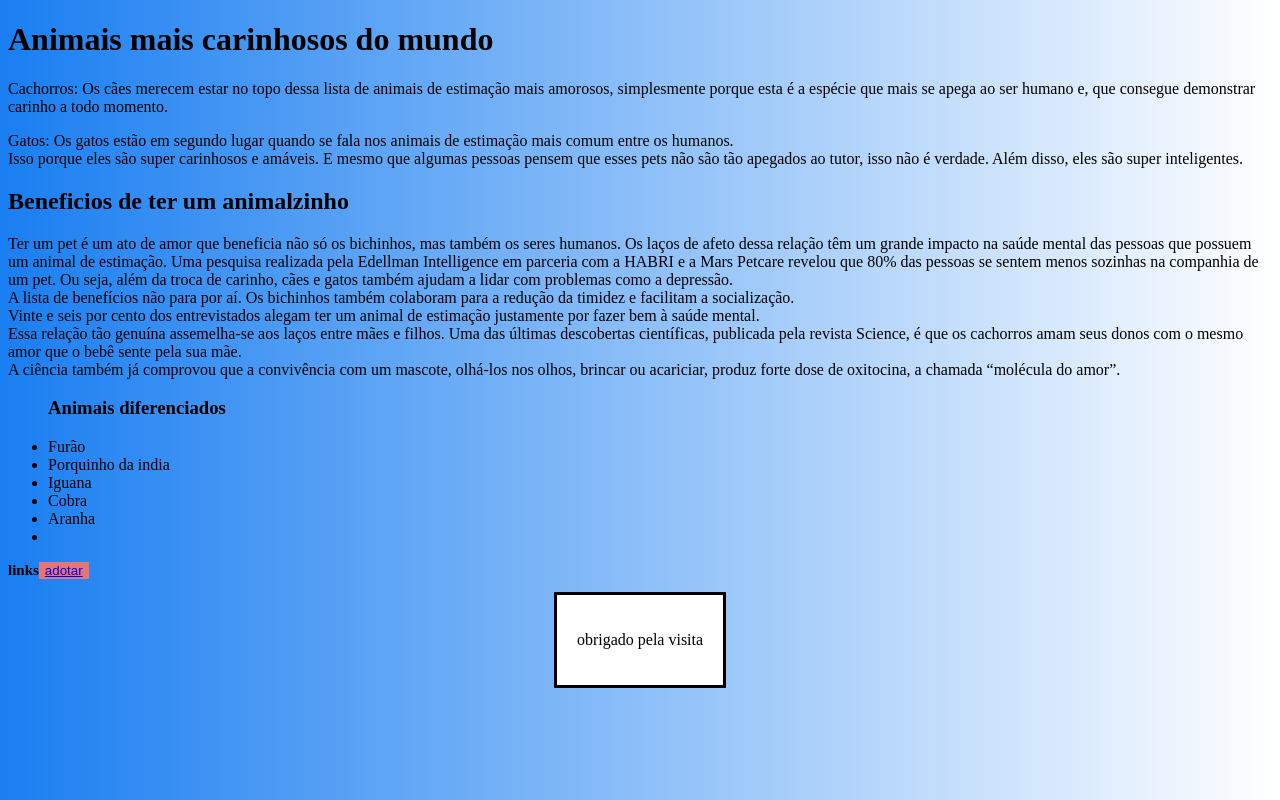
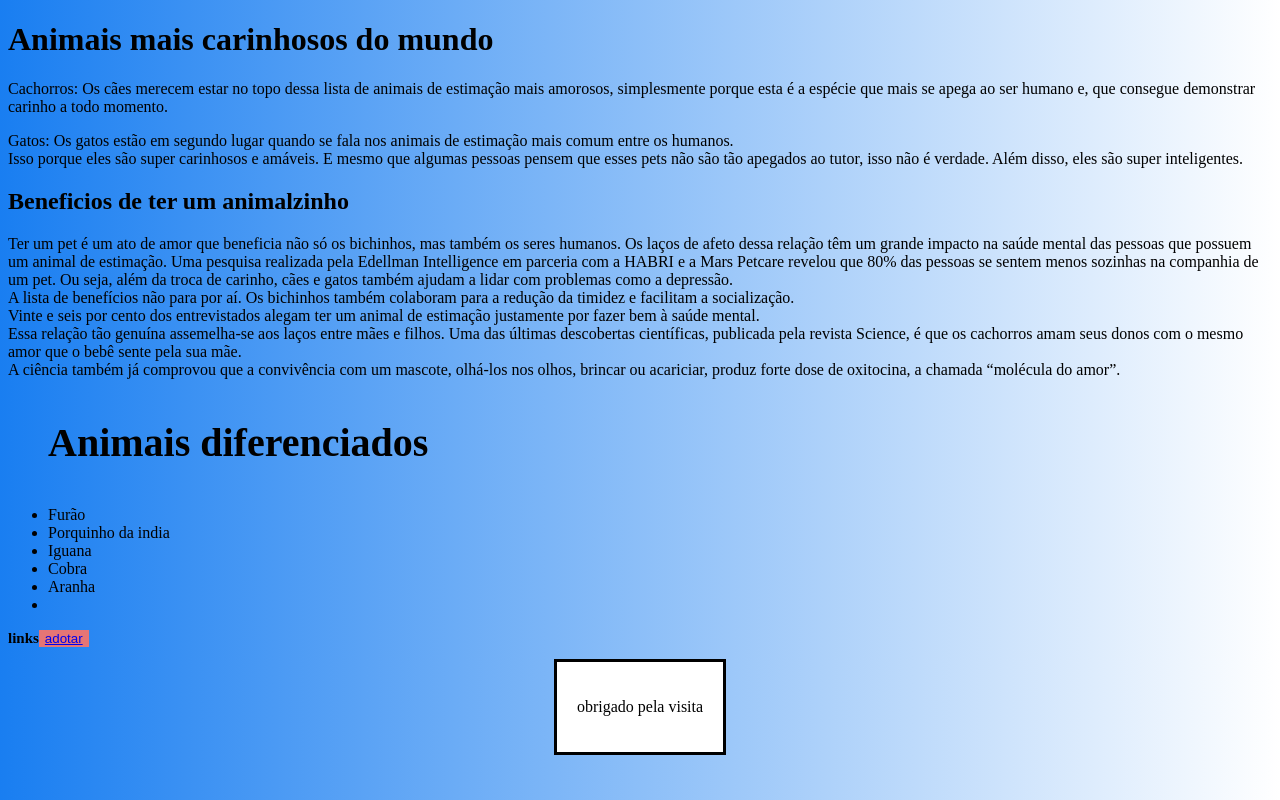
Before and after one commit to IsabelaHaddad/Bernard, a plain HTML site: page index.html in a window 1280 px wide. Drawn offline with Linux system fonts and the light colour scheme.

Commit message:
Update style.css

```diff
--- a/style.css
+++ b/style.css
@@ -8,6 +8,11 @@ h1{
     color: rgb(0, 0, 0);
 
 }
+h3{
+   font-size:40px
+
+}
+
 
 nav{
 
```
